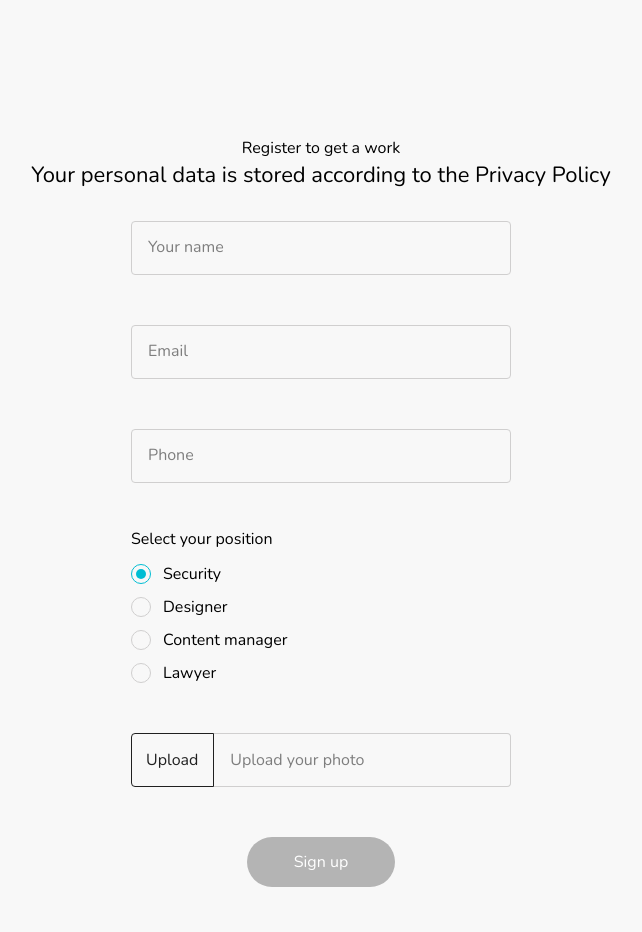
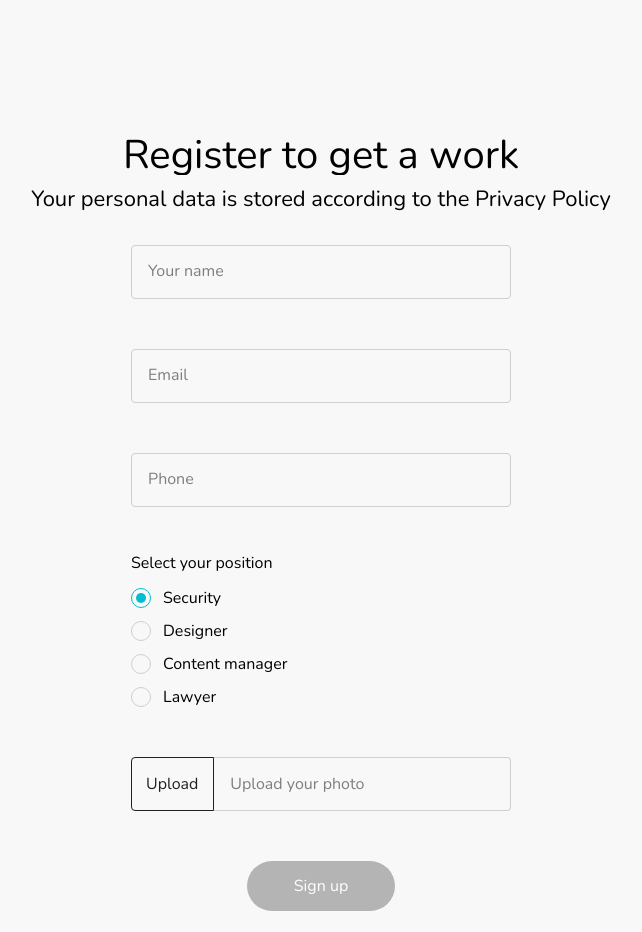
Before and after one commit to RS882/testtask-abz, a React (Create React App) app: page / in a window 1280 px wide. Shown: the part 1960-2892 px from the top of the page, without its empty margins (319-961 px from the left). Built offline with nearby package versions, Linux system fonts and the light colour scheme.

Commit message:
рефакторинг

```diff
--- a/src/componrnts/LoginPage/Login.jsx
+++ b/src/componrnts/LoginPage/Login.jsx
@@ -22,8 +22,6 @@ const Login = (props) => {
 	useEffect(() => {
 		loadFile && readImageSize(loadFile, setImgSize)
 	}, [loadFile])
-
-
 
 	//------------------
 
--- a/src/componrnts/LoginPage/LoginPageContainer.jsx
+++ b/src/componrnts/LoginPage/LoginPageContainer.jsx
@@ -35,8 +35,7 @@ const LoginPageContainer = (props) => {
 		text: `You have successfully passed the registration `,
 		onClickBtn: () => setIsModal(false),
 		btnText: `Great`,
-	}
-
+	};
 
 	return (
 		<Login
@@ -47,7 +46,6 @@ const LoginPageContainer = (props) => {
 			isModal={isModal}
 			setIsModal={setIsModal}
 			titleStyle={props.titleStyle}
-
 		/>
 	)
 }
--- a/src/scss/login_page.scss
+++ b/src/scss/login_page.scss
@@ -21,6 +21,9 @@
 		text-align: center;
 	}
 	&__title {
+		font-size: 40px;
+		line-height: 40px;
+		margin-bottom: 10px;
 		padding: 0px 30px;
 
 		@include cut_string_elips(2);
```
